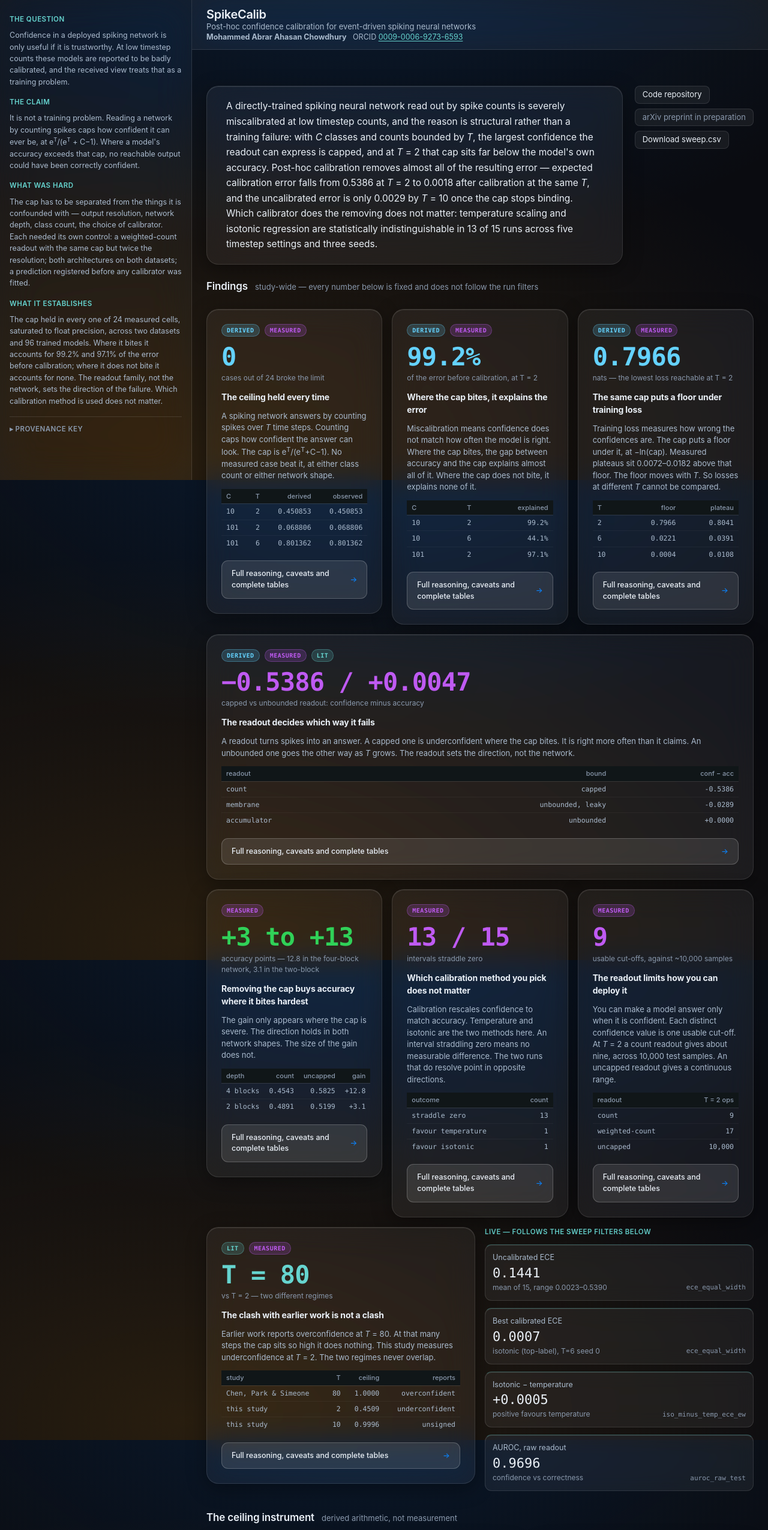
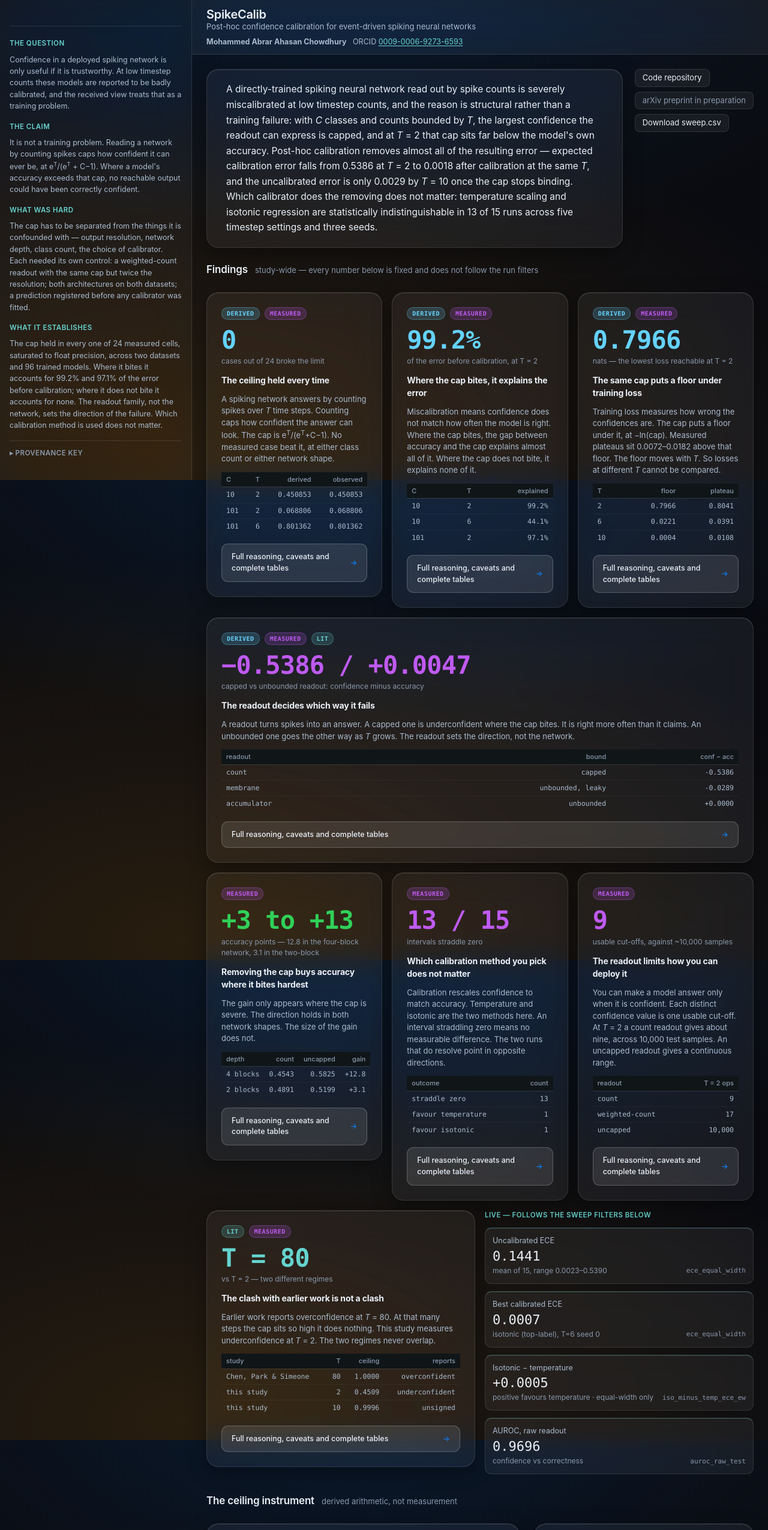
Before and after one commit to abrarahasanadil/spikecalib, a plain HTML site: page docs/index.html in a window 1280 px wide. Shown: the top 2550 px of the page at 60% size. Drawn offline with Linux system fonts and the light colour scheme.

Commit message:
Label the estimator-only tile; prose colour, masthead spacing, rail centring
The ECE toggle is wired and working. State updates, ecoCol() maps it to the
column, and renderTiles uses that one value for both the number and the badge.
Measured on the rendered page: Uncalibrated 0.1441 -> 0.1437 and Best calibrated
0.0007 -> 0.0002, both badges changing.

It reads as dead at T = 2 because the two estimators genuinely agree there on
the uncalibrated arm, 0.5386 to four decimals: at low T the readout is clustered
at the ceiling, so both binning schemes see the same systematic gap. The
estimator only bites once calibration has spread the confidences out, which is
the arm the brief quotes and the tile that does move.

The Isotonic - temperature tile cannot follow the toggle: the CSV has
iso_minus_temp_ece_ew and no equal-mass counterpart, because the paired
bootstrap was only run on equal-width. Its caption now says so.

.prose p and li were inheriting full-strength text from the panel, so the energy
note read louder than the findings it qualifies; both now sit at --text-2 like
the modals and card claims. Five other full-strength items are deliberate and
listed in LOG.md rather than changed.

The 60px under the sticky bar was the bar's own grid space counted twice. Both
margins removed, leaving the 24px grid gap. The author line gains 8px above it.
A divider brackets the argument above "The question".

The rail centres when the argument fits and top-aligns with scroll when it does
not, via margin-block: auto on a flex item -- auto margins absorb positive free
space only, so the top stays reachable. justify-content: center would not.

```diff
--- a/docs/app.js
+++ b/docs/app.js
@@ -380,8 +380,12 @@
       '<p class="tiles-label">Live &mdash; follows the sweep filters below</p>' +
       tile("Uncalibrated ECE", fmt(mean(unc)), col, span, !unc.length) +
       tile("Best calibrated ECE", fmt(best), col, bestWhere || "no calibrated arm selected", !isFinite(best)) +
+      /* This one cannot follow the estimator toggle: the paired bootstrap was run on the
+         equal-width estimator only, and there is no iso_minus_temp_ece_em column in the
+         artifact to switch to. So it says which estimator it is, rather than appearing to
+         ignore the control. */
       tile("Isotonic − temperature", (isFinite(mean(iso)) ? (mean(iso) >= 0 ? "+" : "") + fmt(mean(iso)) : "—"),
-        "iso_minus_temp_ece_ew", "positive favours temperature", !iso.length) +
+        "iso_minus_temp_ece_ew", "positive favours temperature · equal-width only", !iso.length) +
       tile("AUROC, raw readout", fmt(mean(auroc)), "auroc_raw_test", "confidence vs correctness", !auroc.length);
   }
 
--- a/docs/index.html
+++ b/docs/index.html
@@ -12,6 +12,8 @@
 
 <aside class="rail" aria-label="What this study argues">
  <div class="rail-inner">
+  <div class="rail-sep"></div>
+
   <div class="rail-arg">
     <h3>The question</h3>
     <p>Confidence in a deployed spiking network is only useful if it is trustworthy. At low
--- a/docs/style.css
+++ b/docs/style.css
@@ -164,6 +164,11 @@ a:hover { color: var(--teal); }
 .rail {
   position: fixed; inset: 0 auto 0 0; width: var(--rail-w);
   overflow-y: auto; overscroll-behavior: contain;
+  /* Centred when the argument fits, top-aligned and scrolling when it does not. An auto
+     block margin on a flex item absorbs positive free space only -- with negative free
+     space it resolves to zero -- so this cannot produce the classic centred-overflow bug
+     where the top of the content becomes unreachable. `justify-content: center` would. */
+  display: flex; flex-direction: column;
   padding: var(--s6) var(--s4) var(--s5);
   /* The same material as the modal rather than a solid slab. The old rgba(6,9,13,.82)
      passed only 18% of what was behind it, which is also what made the ground gradient
@@ -174,6 +179,7 @@ a:hover { color: var(--teal); }
   border-right: 1px solid var(--rule);
   z-index: 10;
 }
+.rail-inner { margin-block: auto; }
 .rail-head { padding-bottom: var(--s4); margin-bottom: var(--s4); border-bottom: 1px solid var(--rule); }
 .rail-head .name { font-size: 17px; font-weight: 600; letter-spacing: -0.01em; }
 .rail-head .what { font-size: 12.5px; color: var(--ink-3); margin-top: var(--s1); line-height: 1.45; }
@@ -294,8 +300,11 @@ a:hover { color: var(--teal); }
 }
 .masthead-bar h1 { margin: 0; font-size: 20px; line-height: 1.2; letter-spacing: -0.015em; font-weight: 600; }
 .masthead-bar .tagline { margin: 0; color: var(--ink-2); font-size: 13px; line-height: 1.35; }
-.masthead-bar .who { margin: 0; font-size: 12.5px; color: var(--ink-2); line-height: 1.35; }
-.masthead { margin-top: var(--s5); }
+.masthead-bar .who { margin: var(--s2) 0 0; font-size: 12.5px; color: var(--ink-2); line-height: 1.35; }
+/* The bar already reserves its own space as a grid item, so the old margin here counted
+   it a second time: 24px of grid gap plus 20 plus the hero's own 16 came to 60px under
+   the border. The grid gap alone is the gap. */
+.masthead { margin-top: 0; }
 /* no in-page anchors exist today; this keeps any future one clear of the bar */
 [id] { scroll-margin-top: 104px; }
 
@@ -327,7 +336,7 @@ a:hover { color: var(--teal); }
      what is left over past the panel is trailing breathing room, not a stranded column */
   grid-template-columns: minmax(0, 900px) auto;
   justify-content: start;
-  gap: var(--s5); align-items: start; margin-top: var(--s4);
+  gap: var(--s5); align-items: start; margin-top: 0;
 }
 .hero-panel {
   background: var(--surface); border: 1px solid var(--border);
@@ -692,7 +701,11 @@ tbody tr:hover td { background: rgba(255,255,255,.03); color: var(--ink); }
 @media (max-width: 1199px) { .lim-list { columns: 1; } }
 
 .unverified-note { border-left: 2px solid var(--status); padding-left: var(--s3); color: var(--ink-3); }
-.prose p { margin: 0 0 var(--s3); }
+/* Body prose sits at --text-2 like the modals and the card claims. It was inheriting
+   full-strength --text from the panel, which made the energy note read louder than the
+   findings it qualifies. Headings, bold and code stay at full strength. */
+.prose p, .prose li { margin: 0 0 var(--s3); color: var(--text-2); }
+.prose li { margin: 0 0 var(--s2); }
 .prose h3 { margin: var(--s5) 0 var(--s2); font-size: 14.5px; font-weight: 600; color: var(--ink); }
 .prose h3:first-child { margin-top: 0; }
 .prose ul { padding-left: var(--s4); margin: 0 0 var(--s3); }
@@ -754,7 +767,8 @@ footer p { margin: 0 0 var(--s1); max-width: 100ch; }
 }
 @media (max-width: 900px) {
   .rail { position: static; width: auto; inset: auto; height: auto; border-right: none; border-bottom: 1px solid var(--rule); padding: var(--s4) var(--s3) var(--s5); }
-  .rail-inner { display: grid; grid-template-columns: repeat(auto-fit, minmax(210px, 1fr)); gap: 0 var(--s4); align-items: start; }
+  /* static here, so the auto margins have no free space to absorb and do nothing */
+  .rail-inner { margin-block: 0; display: grid; grid-template-columns: repeat(auto-fit, minmax(210px, 1fr)); gap: 0 var(--s4); align-items: start; }
   .rail-head { grid-column: 1 / -1; }
   /* the divider is a grid item here; span it so it does not occupy a cell */
   .rail-sep { grid-column: 1 / -1; margin: var(--s1) 0 var(--s3); }
```
Also changed, not shown: 1 other file.
